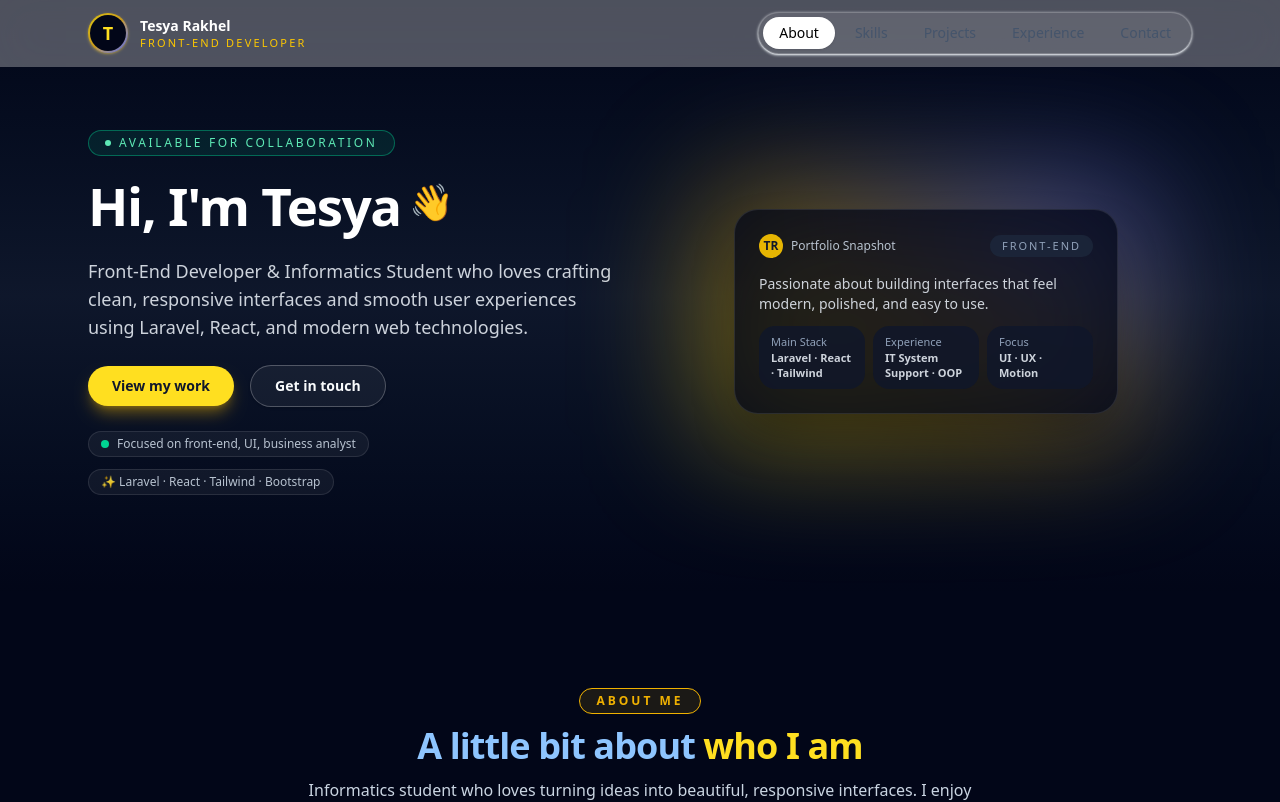
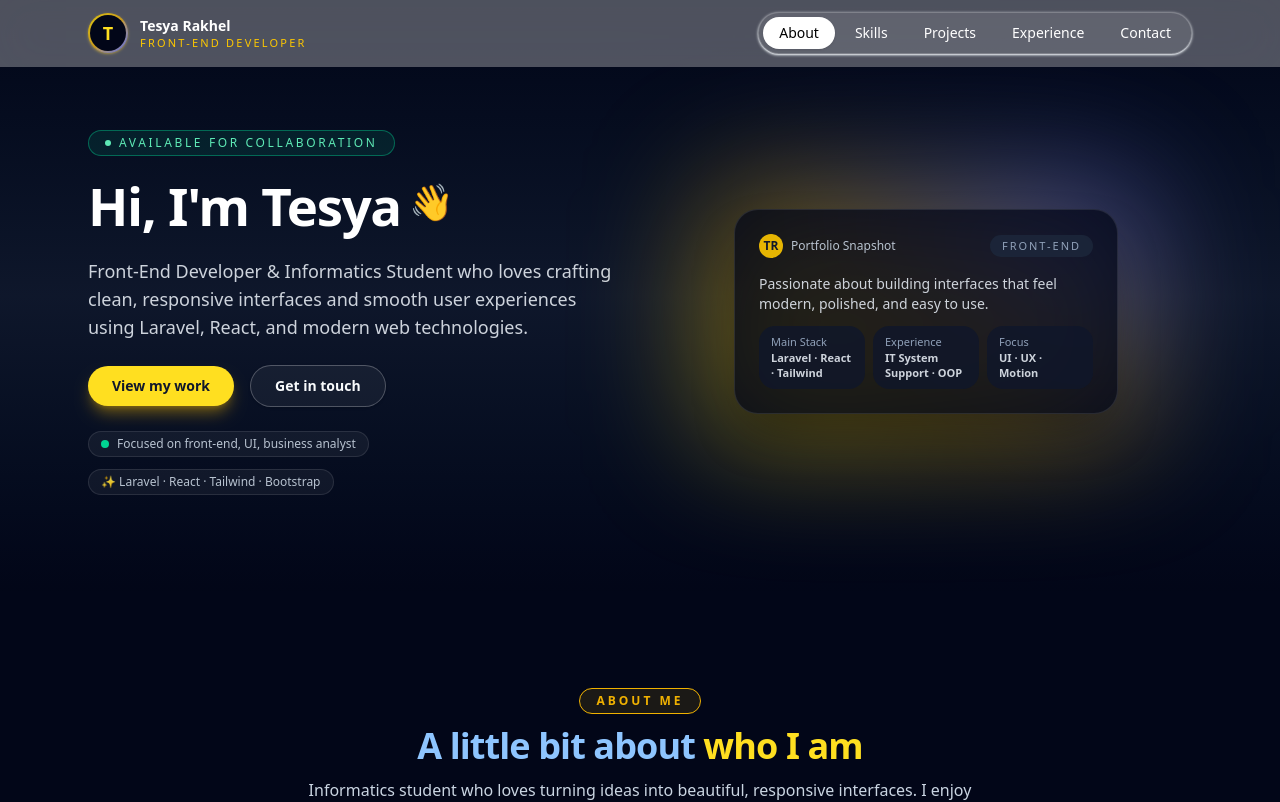
Before and after one commit to TesyaKell/porto-tesya, a React (Vite) app: page / in a window 1280 px wide. Shown: the top 802 px of the page. Built offline with nearby package versions, Linux system fonts and the light colour scheme.

Commit message:
style: ganti warna font

```diff
--- a/src/components/Navbar.jsx
+++ b/src/components/Navbar.jsx
@@ -89,7 +89,7 @@ export default function Navbar() {
                   ${
                     isActive
                       ? "text-primary"
-                      : "text-slate-600 hover:text-primary"
+                      : "text-white hover:text-primary"
                   }`}
               >
                 {isActive && (
```
